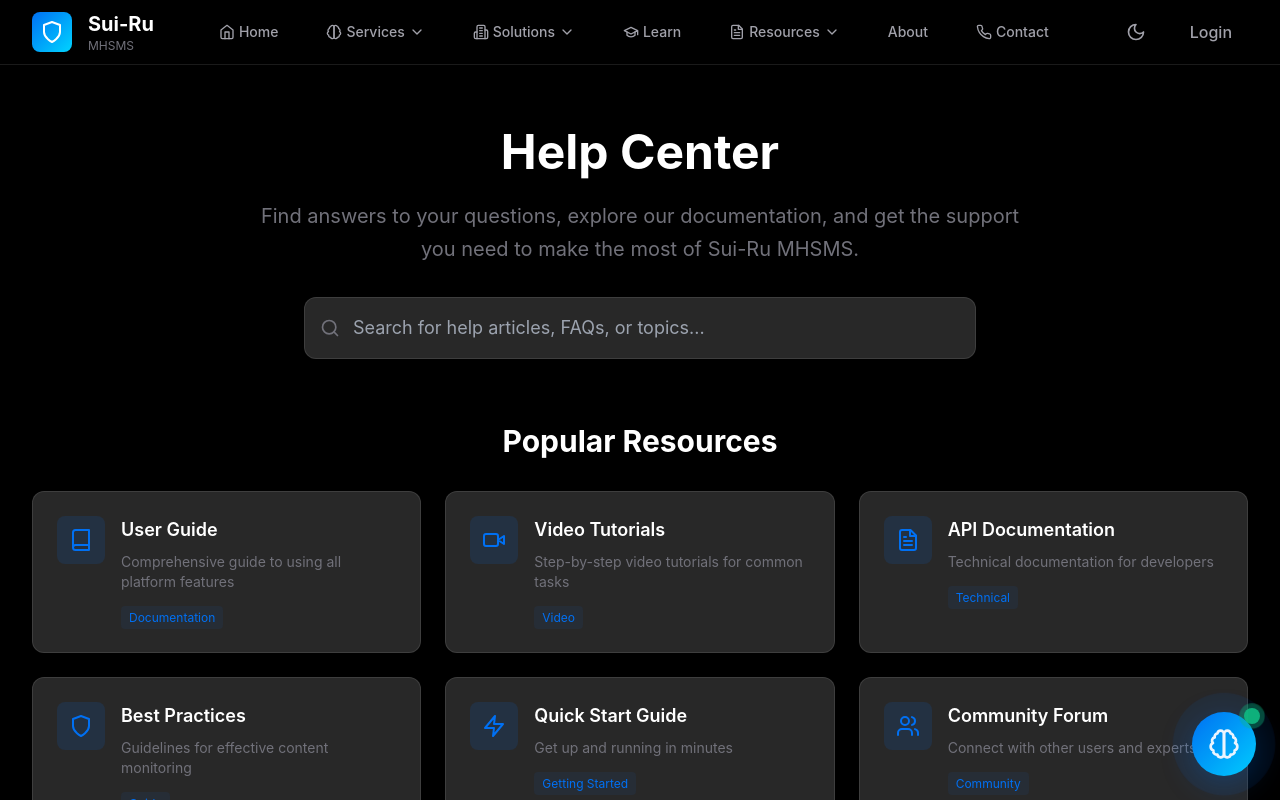
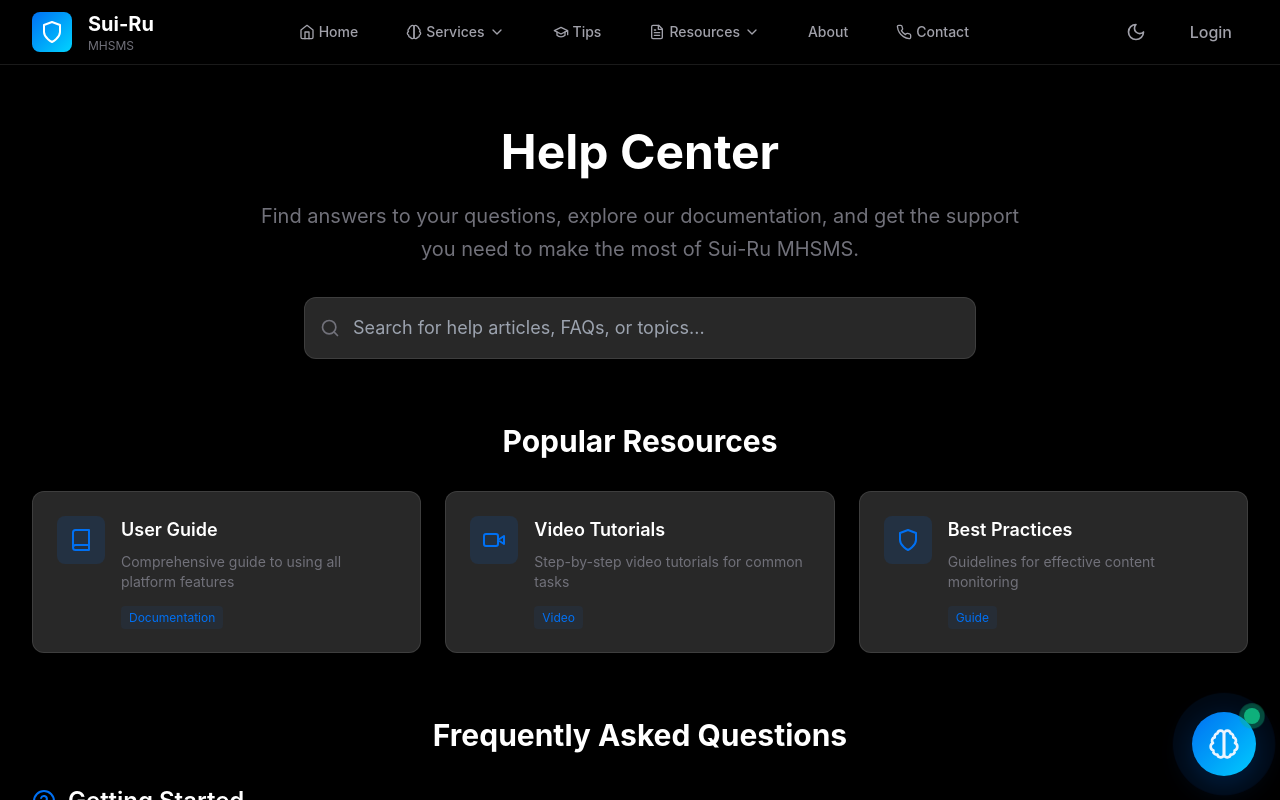
Before and after one commit to Datacam-Global/sui-ru, a React (Create React App) app in the folder rui-su_frontend/: page /help in a window 1280 px wide. Shown: the top 800 px of the page. Built offline with nearby package versions, Linux system fonts and the light colour scheme.

Commit message:
Updated the display on several pages

```diff
--- a/rui-su_frontend/src/components/layout/MobileMenu.jsx
+++ b/rui-su_frontend/src/components/layout/MobileMenu.jsx
@@ -142,7 +142,7 @@ const MobileMenu = ({ user, handleAuthClick, onNavigate, isOpen, onClose, onLogo
               className="text-sm font-medium hover:scale-105 transition-transform justify-start"
             >
               <GraduationCap className="w-4 h-4 mr-2" />
-              Learn
+              Tips
             </Button>
 
             <MobileDropdownSection
--- a/rui-su_frontend/src/components/layout/Navbar.jsx
+++ b/rui-su_frontend/src/components/layout/Navbar.jsx
@@ -156,13 +156,13 @@ const Navbar = ({ handleLogout, handleAuthClick, navigateWithLoading, isMobileMe
               icon={Brain}
             />
 
-            <DropdownMenu
+            {/* <DropdownMenu
               title="Solutions"
               items={solutionsItems}
               isActive={activeDropdown === 'solutions'}
               onToggle={() => handleDropdownToggle('solutions')}
               icon={Building2}
-            />
+            /> */}
 
             <Button
               variant="ghost"
@@ -171,7 +171,7 @@ const Navbar = ({ handleLogout, handleAuthClick, navigateWithLoading, isMobileMe
               className="text-sm font-medium hover:scale-105 transition-transform"
             >
               <GraduationCap className="w-4 h-4 mr-1" />
-              Learn
+              Tips
             </Button>
 
             <DropdownMenu
--- a/rui-su_frontend/src/components/pages/ContactPage.jsx
+++ b/rui-su_frontend/src/components/pages/ContactPage.jsx
@@ -1,6 +1,6 @@
 import React from 'react';
 import { useTheme } from '../contexts/ThemeContext';
-import { Mail, Phone, Globe2, Shield, Building, AlertTriangle, Zap, Github, ExternalLink, Share2, Users, Flag, MessageSquare, Download, FileText, AlertCircle } from 'lucide-react';
+import { Mail, Phone, Globe2, Shield, Building, AlertTriangle, ExternalLink, Share2, Users, Flag, MessageSquare, Download, FileText, AlertCircle } from 'lucide-react';
 import Card from '../ui/Card';
 import Button from '../ui/Button';
 
@@ -13,7 +13,7 @@ const ContactPage = () => {
       fullName: "Agence Nationale des Technologies de l'Information et de la Communication",
       description: "National ICT regulatory authority",
       contacts: [
-        { type: "Emergency Hotline", value: "+237 222 123 456", icon: Phone },
+        { type: "Emergency Hotline", value: "+237 653359620", icon: Phone },
         { type: "Email", value: "emergency@antic.cm", icon: Mail },
         { type: "Website", value: "https://www.antic.cm", icon: Globe2 }
       ],
@@ -33,11 +33,11 @@ const ContactPage = () => {
   ];
 
   const devTeamContacts = [
-    { type: "Technical Support", value: "+237 222 DEV TEAM", icon: Phone },
-    { type: "Development Team", value: "dev@sui-ru.com", icon: Mail },
-    { type: "Bug Reports", value: "bugs@sui-ru.com", icon: AlertTriangle },
-    { type: "Feature Requests", value: "features@sui-ru.com", icon: Zap },
-    { type: "GitHub Repository", value: "https://github.com/sui-ru/mhsms", icon: Github }
+    { type: "Technical Support", value: "+237 653359620", icon: Phone },
+    { type: "Development Team", value: "info@skye8.tech", icon: Mail },
+    { type: "Bug Reports", value: "info@skye8.tech", icon: AlertTriangle },
+    // { type: "Feature Requests", value: "features@sui-ru.com", icon: Zap },
+    // { type: "GitHub Repository", value: "https://github.com/sui-ru/mhsms", icon: Github }
   ];
 
   return (
--- a/rui-su_frontend/src/components/pages/HelpCenterPage.jsx
+++ b/rui-su_frontend/src/components/pages/HelpCenterPage.jsx
@@ -10,10 +10,7 @@ import {
   Video,
   Search,
   HelpCircle,
-  FileText,
-  Users,
   Shield,
-  Zap,
   Clock
 } from 'lucide-react';
 import Card from '../ui/Card';
@@ -144,34 +141,34 @@ const HelpCenterPage = () => {
       type: "Video",
       link: "/tutorials"
     },
-    {
-      title: "API Documentation",
-      description: "Technical documentation for developers",
-      icon: FileText,
-      type: "Technical",
-      link: "/docs/api"
-    },
+    // {
+    //   title: "API Documentation",
+    //   description: "Technical documentation for developers",
+    //   icon: FileText,
+    //   type: "Technical",
+    //   link: "/docs/api"
+    // },
     {
       title: "Best Practices",
       description: "Guidelines for effective content monitoring",
       icon: Shield,
       type: "Guide",
       link: "/docs/best-practices"
-    },
-    {
-      title: "Quick Start Guide",
-      description: "Get up and running in minutes",
-      icon: Zap,
-      type: "Getting Started",
-      link: "/docs/quick-start"
-    },
-    {
-      title: "Community Forum",
-      description: "Connect with other users and experts",
-      icon: Users,
-      type: "Community",
-      link: "/community"
     }
+    // {
+    //   title: "Quick Start Guide",
+    //   description: "Get up and running in minutes",
+    //   icon: Zap,
+    //   type: "Getting Started",
+    //   link: "/docs/quick-start"
+    // },
+    // {
+    //   title: "Community Forum",
+    //   description: "Connect with other users and experts",
+    //   icon: Users,
+    //   type: "Community",
+    //   link: "/community"
+    // }
   ];
 
   const contactOptions = [
@@ -179,7 +176,7 @@ const HelpCenterPage = () => {
       title: "Email Support",
       description: "Get help via email within 24 hours",
       icon: Mail,
-      contact: "support@sui-ru.com",
+      contact: "info@skye8.tech",
       availability: "24/7"
     },
     {
@@ -193,7 +190,7 @@ const HelpCenterPage = () => {
       title: "Phone Support",
       description: "Speak directly with our technical team",
       icon: Phone,
-      contact: "+1 (555) 123-4567",
+      contact: "+237 653359620",
       availability: "Mon-Fri 9AM-5PM UTC"
     }
   ];
--- a/rui-su_frontend/src/components/pages/LandingPage.jsx
+++ b/rui-su_frontend/src/components/pages/LandingPage.jsx
@@ -654,11 +654,11 @@ const LandingPage = ({ onAuthClick, onDemoClick }) => {
                 <Button
                   variant="primary"
                   size="lg"
-                  onClick={onDemoClick}
+                  onClick={() => navigate('/sui-learn')}
                   className="px-10 py-5 text-lg font-semibold"
                 >
                   <Eye className="w-6 h-6 mr-3" />
-                  Try Demo
+                  View Tips
                 </Button>
               </div>
             </div>
```
